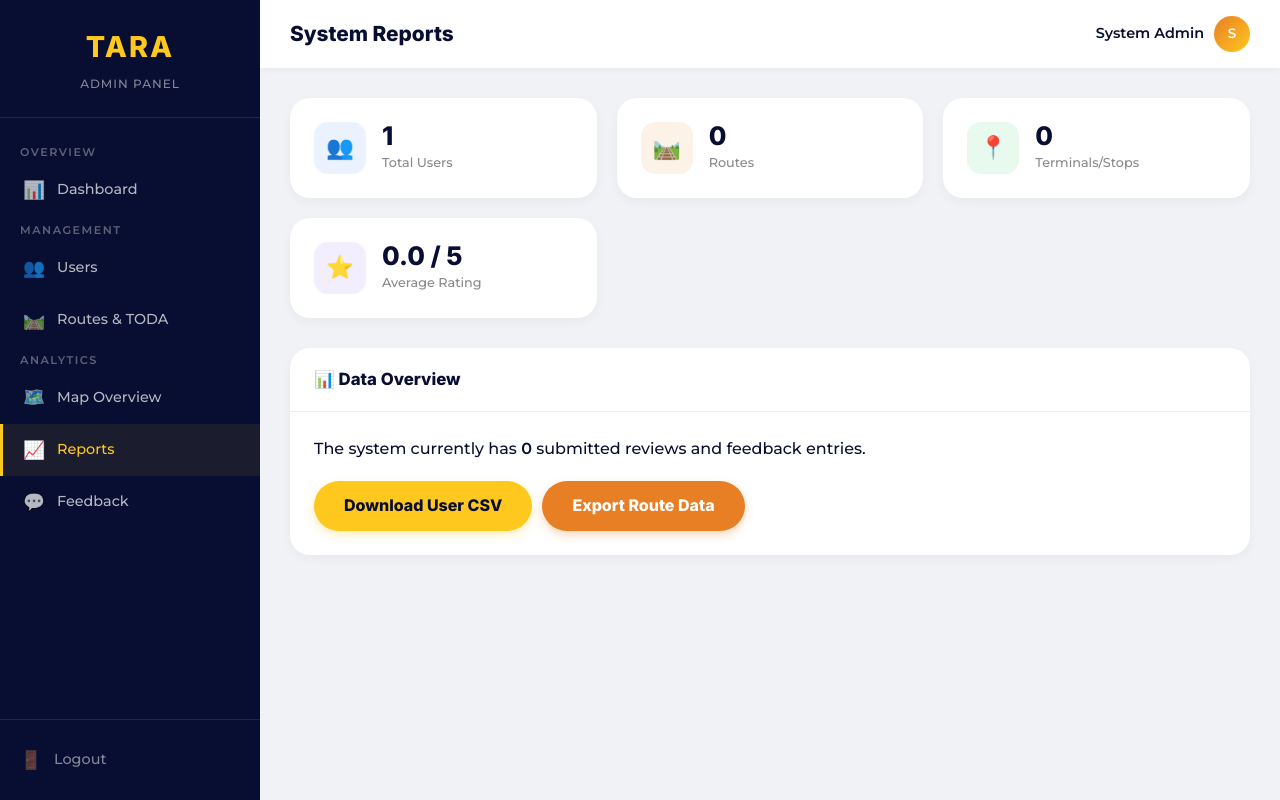
After one commit to SHARPPIE06/tara-tricycle-system, a PHP site: page /reports.php in a window 1280 px wide. The commit adds this page. Run offline with PHP 8.4, Linux system fonts and the light colour scheme; a user stored in the database is signed in; data comes from the database, SQL or seed files in the repository; data that the repository does not hold is empty.

Commit message:
Create Reports page and connect all remaining admin sidebar links

```diff
--- /dev/null
+++ b/reports.php
@@ -0,0 +1,143 @@
+<?php
+// reports.php
+require_once 'php/session_init.php';
+
+if (!isset($_SESSION['user_id'])) {
+    header("Location: login.php");
+    exit();
+}
+
+$role = $_SESSION['role'] ?? 'user';
+if ($role !== 'admin') {
+    header("Location: dashboard_user.php");
+    exit();
+}
+
+require_once 'php/db_connect.php';
+
+// Fetch stats
+$userCount = $conn->query("SELECT COUNT(*) as c FROM users")->fetch_assoc()['c'];
+$routeCount = $conn->query("SELECT COUNT(*) as c FROM routes")->fetch_assoc()['c'];
+$stopCount = $conn->query("SELECT COUNT(*) as c FROM stops")->fetch_assoc()['c'];
+$reviewCount = $conn->query("SELECT COUNT(*) as c FROM reviews")->fetch_assoc()['c'];
+$avgRating = $conn->query("SELECT AVG(rating) as a FROM reviews")->fetch_assoc()['a'] ?? 0;
+
+$username = $_SESSION['username'] ?? 'Admin';
+$initials = strtoupper(substr($username, 0, 1));
+?>
+<!DOCTYPE html>
+<html lang="en">
+<head>
+    <meta charset="UTF-8">
+    <meta name="viewport" content="width=device-width, initial-scale=1.0">
+    <title>Reports & Analytics - TARA Admin</title>
+    <link rel="stylesheet" href="css/style.css">
+    <link rel="stylesheet" href="css/dashboard.css">
+</head>
+<body>
+    <div class="dashboard-wrapper">
+        <aside class="sidebar" id="sidebar">
+            <div class="sidebar-header">
+                <h1>TARA</h1>
+                <p>Admin Panel</p>
+            </div>
+
+            <nav class="sidebar-nav">
+                <span class="nav-section-title">Overview</span>
+                <a href="dashboard_admin.php" class="nav-link" id="navDashboard">
+                    <span class="nav-icon">📊</span> Dashboard
+                </a>
+
+                <span class="nav-section-title">Management</span>
+                <a href="manage_users.php" class="nav-link" id="navUsers">
+                    <span class="nav-icon">👥</span> Users
+                </a>
+                <a href="manage_routes.php" class="nav-link" id="navRoutesMgmt">
+                    <span class="nav-icon">🛤️</span> Routes & TODA
+                </a>
+
+                <span class="nav-section-title">Analytics</span>
+                <a href="route_map.php" class="nav-link" id="navMapAdmin">
+                    <span class="nav-icon">🗺️</span> Map Overview
+                </a>
+                <a href="reports.php" class="nav-link active" id="navReports">
+                    <span class="nav-icon">📈</span> Reports
+                </a>
+                <a href="feedback.php" class="nav-link" id="navFeedback">
+                    <span class="nav-icon">💬</span> Feedback
+                </a>
+            </nav>
+
+            <div class="sidebar-footer">
+                <a href="php/logout.php" class="nav-link" id="navLogout">
+                    <span class="nav-icon">🚪</span> Logout
+                </a>
+            </div>
+        </aside>
+
+        <div class="main-content">
+            <header class="top-bar">
+                <div style="display:flex;align-items:center;gap:12px;">
+                    <button class="sidebar-toggle" id="sidebarToggle">☰</button>
+                    <h2>System Reports</h2>
+                </div>
+                <div class="user-info">
+                    <div class="user-name"><?php echo htmlspecialchars($username); ?></div>
+                    <div class="user-avatar"><?php echo $initials; ?></div>
+                </div>
+            </header>
+
+            <div class="page-content">
+                <div class="stats-grid">
+                    <div class="stat-card">
+                        <div class="stat-icon blue">👥</div>
+                        <div class="stat-info">
+                            <h3><?php echo $userCount; ?></h3>
+                            <p>Total Users</p>
+                        </div>
+                    </div>
+                    <div class="stat-card">
+                        <div class="stat-icon orange">🛤️</div>
+                        <div class="stat-info">
+                            <h3><?php echo $routeCount; ?></h3>
+                            <p>Routes</p>
+                        </div>
+                    </div>
+                    <div class="stat-card">
+                        <div class="stat-icon green">📍</div>
+                        <div class="stat-info">
+                            <h3><?php echo $stopCount; ?></h3>
+                            <p>Terminals/Stops</p>
+                        </div>
+                    </div>
+                    <div class="stat-card">
+                        <div class="stat-icon purple">⭐</div>
+                        <div class="stat-info">
+                            <h3><?php echo number_format($avgRating, 1); ?> / 5</h3>
+                            <p>Average Rating</p>
+                        </div>
+                    </div>
+                </div>
+
+                <div class="content-card">
+                    <div class="card-header">
+                        <h3>📊 Data Overview</h3>
+                    </div>
+                    <div class="card-body">
+                        <p style="margin-bottom:20px;">The system currently has <strong><?php echo $reviewCount; ?></strong> submitted reviews and feedback entries.</p>
+                        <div style="display:flex; gap:10px;">
+                            <a href="manage_users.php" class="btn btn-primary">Download User CSV</a>
+                            <a href="manage_routes.php" class="btn btn-secondary">Export Route Data</a>
+                        </div>
+                    </div>
+                </div>
+            </div>
+        </div>
+    </div>
+    <script>
+        document.getElementById('sidebarToggle')?.addEventListener('click', () => {
+            document.getElementById('sidebar').classList.toggle('open');
+        });
+    </script>
+</body>
+</html>
```
Also changed, not shown: dashboard_admin.php (+7 -7 lines).
